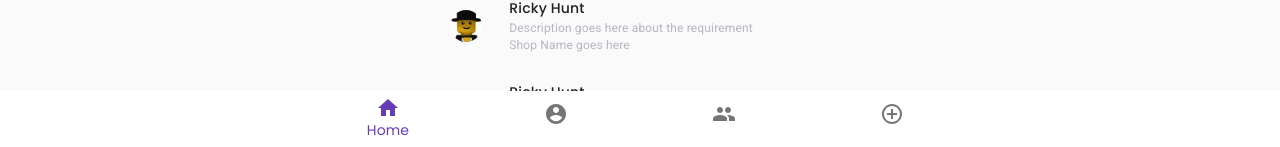
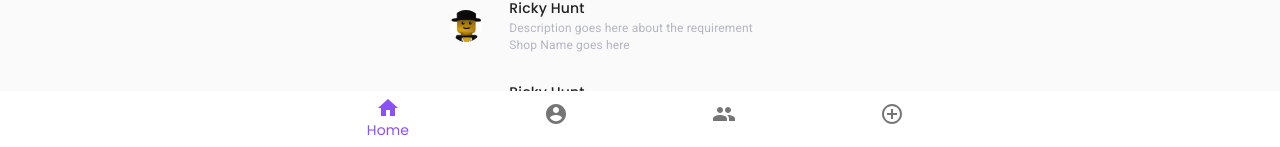
Before and after one commit to pankzagrwal/share2d, a React (Create React App) app: page / in a window 1280 px wide. Shown: the part 653-800 px from the top of the page. Built offline with nearby package versions, Linux system fonts and the light colour scheme; sample sign-in values are in the browser's storage.

Commit message:
Update index.js

```diff
--- a/src/index.js
+++ b/src/index.js
@@ -7,9 +7,26 @@ import CssBaseline from '@material-ui/core/CssBaseline';
 import { createMuiTheme, ThemeProvider } from '@material-ui/core/styles';
 import reportWebVitals from './reportWebVitals';
 
-import { green, deepPurple } from '@material-ui/core/colors';
-
 const outerTheme = createMuiTheme({
+  overrides: {
+  MuiButton: {
+    root: {
+      borderRadius: 0,
+      boxShadow: 'none'
+    }
+  },
+  MuiFormControlLabel: {
+    label: {
+      fontSize: '12px',
+      color: '#b5b5c3'
+    }
+  },
+  MuiInputBase: {
+    root: {
+      fontSize: '12px'
+    }
+  }
+  },
   typography: {
     fontFamily: [
       'Poppins',
@@ -18,10 +35,11 @@ const outerTheme = createMuiTheme({
   },
   palette: {
     primary: {
-          main: deepPurple[500],
+          main: '#8950fc',
+          boxShadow: 'none'
         },
         secondary: {
-          main: green[500],
+          main: '#f64e60',
         },
   },
 });
```
